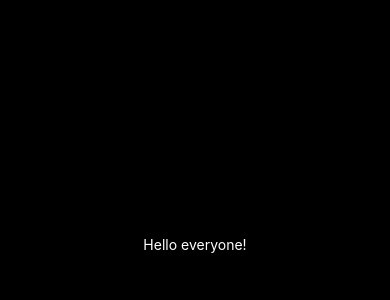
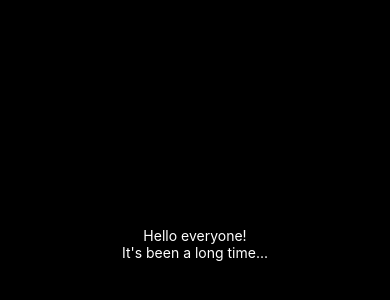
Before and after one commit to MattyB2112/TripApp, a React Native app: screen / in a window 390 px wide. Shown: the part 178-478 px from the top of the page. Built offline with nearby package versions, Linux system fonts and the light colour scheme.

Commit message:
Add test line

```diff
--- a/App.js
+++ b/App.js
@@ -5,6 +5,7 @@ export default function App() {
   return (
     <View style={styles.container}>
       <Text style={styles.text}>Hello everyone!</Text>
+      <Text style={styles.text}>It's been a long time...</Text>
       <StatusBar style="auto" />
     </View>
   );
```
